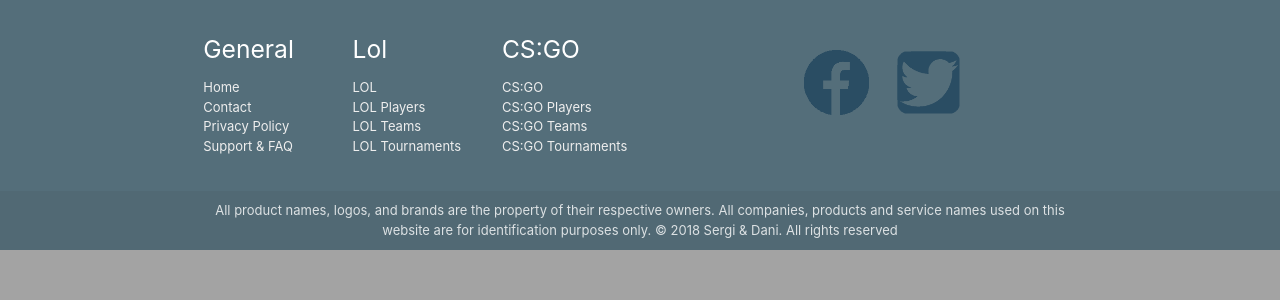
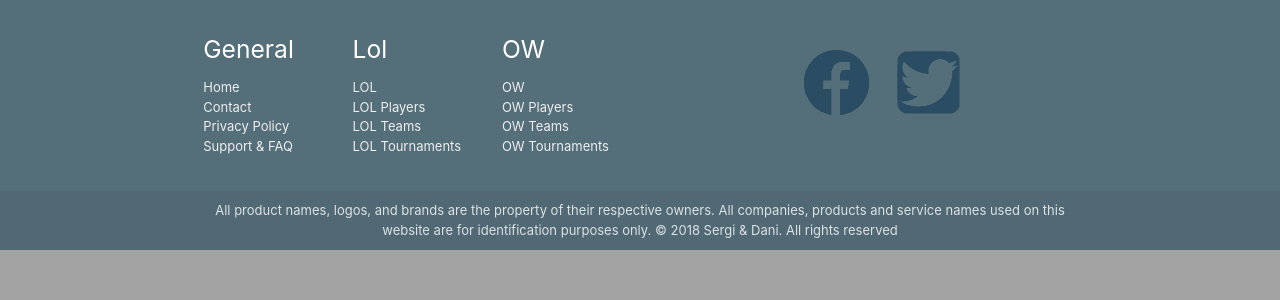
Before and after one commit to danimendezromero/ProyectoDaniSergi, a PHP site: page /Contact.php in a window 1280 px wide. Shown: the part 64-364 px from the top of the page. Run offline with PHP 8.4, Linux system fonts and the light colour scheme.

Commit message:
Add files via upload

```diff
--- a/TeamWeb/assets/php/footer.php
+++ b/TeamWeb/assets/php/footer.php
@@ -21,12 +21,12 @@
         </ul>
       </div>
       <div class="col l2 offset s6 este3">
-        <h5 class="white-text">CS:GO</h5>
+        <h5 class="white-text">OW</h5>
         <ul>
-          <li><a class="grey-text text-lighten-3" href="CSGO.php">CS:GO</a></li>
-          <li><a class="grey-text text-lighten-3" href="CSGO_Players.php">CS:GO Players</a></li>
-          <li><a class="grey-text text-lighten-3" href="CSGO_Teams.php">CS:GO Teams</a></li>
-          <li><a class="grey-text text-lighten-3" href="CSGO_Tournaments.php">CS:GO Tournaments</a></li>
+          <li><a class="grey-text text-lighten-3" href="OW.php">OW</a></li>
+          <li><a class="grey-text text-lighten-3" href="OW_Players.php">OW Players</a></li>
+          <li><a class="grey-text text-lighten-3" href="OW_Teams.php">OW Teams</a></li>
+          <li><a class="grey-text text-lighten-3" href="OW_Tournaments.php">OW Tournaments</a></li>
         </ul>
       </div>
       <div class="col l2 s12 este4">
```
